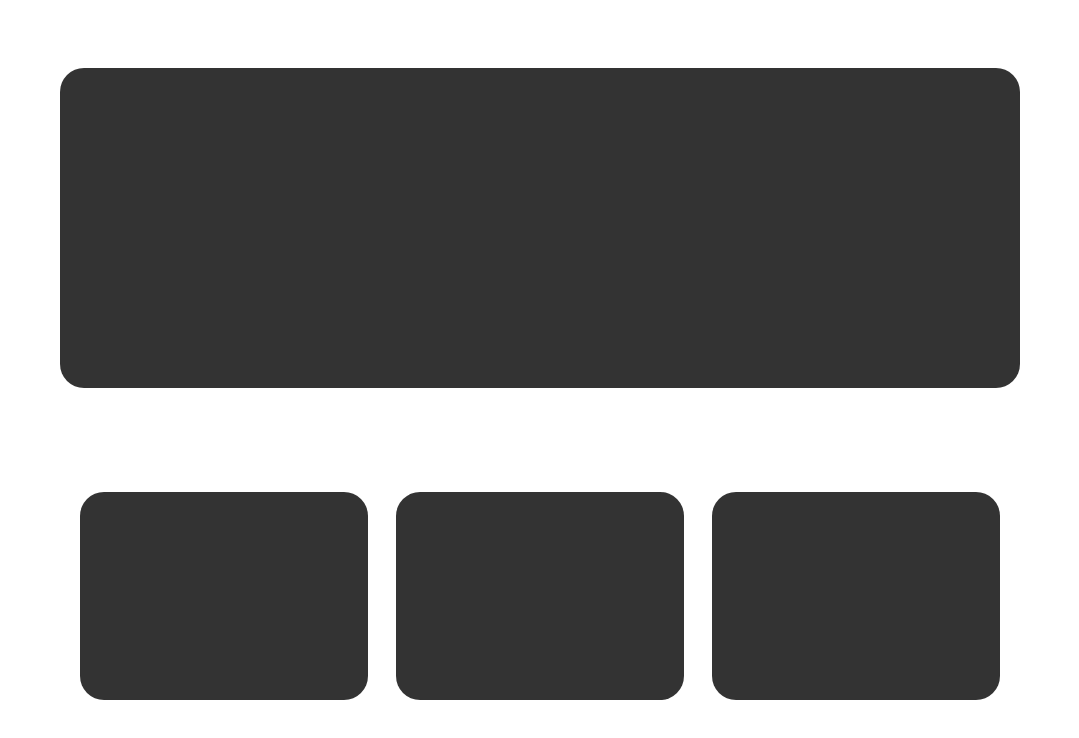
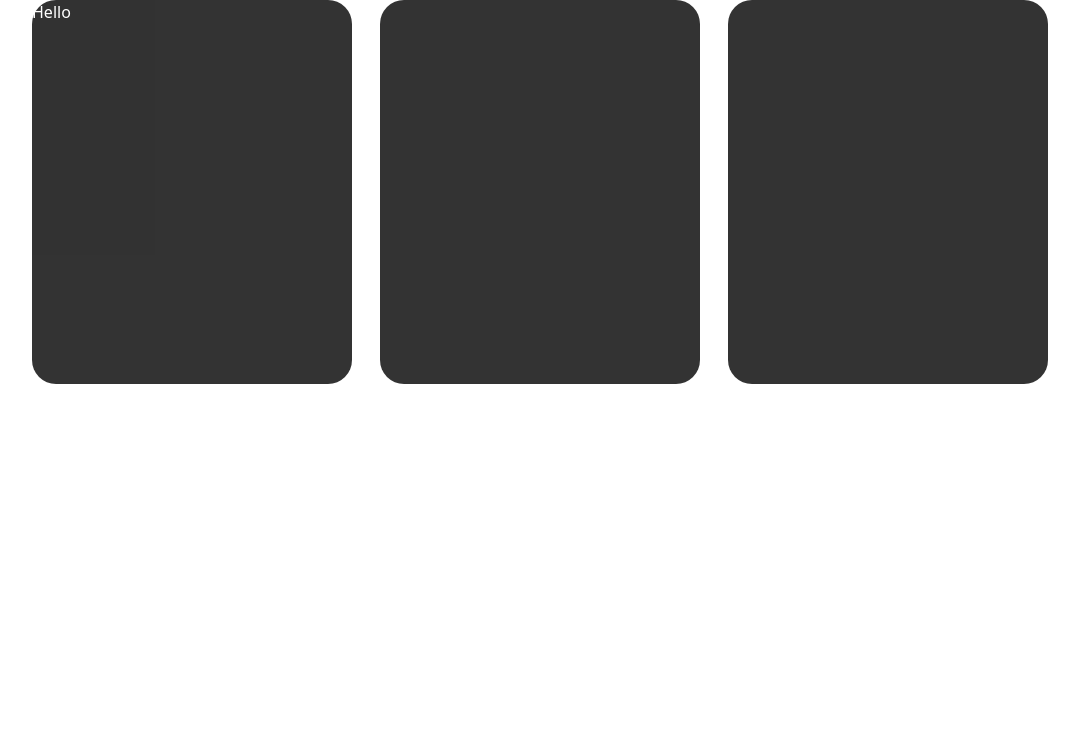
Before and after one commit to AliceStivali/Penguin-app, a JavaScript app: page / in a window 1280 px wide. Shown: the top 738 px of the page, without its empty margins (100-1179 px from the left). Built offline with nearby package versions, Linux system fonts and the light colour scheme.

Commit message:
added colors

```diff
--- a/src/App.js
+++ b/src/App.js
@@ -1,8 +1,9 @@
-import { Home } from "./components/first page/Home";
-
+import { HomeSearch } from "./components/second page/HomeSearch";
 
 export function App() {
-    return <div>
-        <Home />
+  return (
+    <div>
+      <HomeSearch />
     </div>
+  );
 }
--- a/src/components/second page/Card.js
+++ b/src/components/second page/Card.js
@@ -1,5 +1,7 @@
 export function Card(props) {
-    return <div className="bg-black opacity-80 rounded-3xl w-80 h-96">
-        {props.children}
+  return (
+    <div className="bg-black opacity-80 rounded-3xl w-80 h-96 min-w-max">
+      {props.children}
     </div>
+  );
 }
--- a/src/components/second page/CardContainer.js
+++ b/src/components/second page/CardContainer.js
@@ -2,11 +2,13 @@ import { Card } from "./Card";
 import { Weather } from "./Weather";
 
 export function CardContainer() {
-    return <div className="flex flex-nowrap gap-x-7 justify-center items-center">
-        <Card>
-            <Weather />
-        </Card>
-        <Card />
-        <Card />
+  return (
+    <div className="md:flex flex-nowrap gap-x-7 justify-center items-center">
+      <Card>
+        <Weather />
+      </Card>
+      <Card />
+      <Card />
     </div>
+  );
 }
--- a/src/style/index.css
+++ b/src/style/index.css
@@ -0,0 +1,7 @@
+:root {
+  --penguinOrange: #ff900d;
+  --penguinWhite: rgb(239, 236, 236);
+  --penguinLightBlue: #d3eaff;
+  --penguinRedGradient: linear-gradient(#e83a3a, #ff5e03);
+  --penguinLightBlueGrad: linear-gradient(#b3d8fb, #fffdfd, #b3d8fb);
+}
--- a/src/style/output.css
+++ b/src/style/output.css
@@ -589,6 +589,11 @@ video {
   width: 20rem;
 }
 
+.min-w-max {
+  min-width: -webkit-max-content;
+  min-width: max-content;
+}
+
 .flex-wrap {
   flex-wrap: wrap;
 }
@@ -627,3 +632,9 @@ video {
 .opacity-80 {
   opacity: 0.8;
 }
+
+@media (min-width: 768px) {
+  .md\:flex {
+    display: flex;
+  }
+}
```
